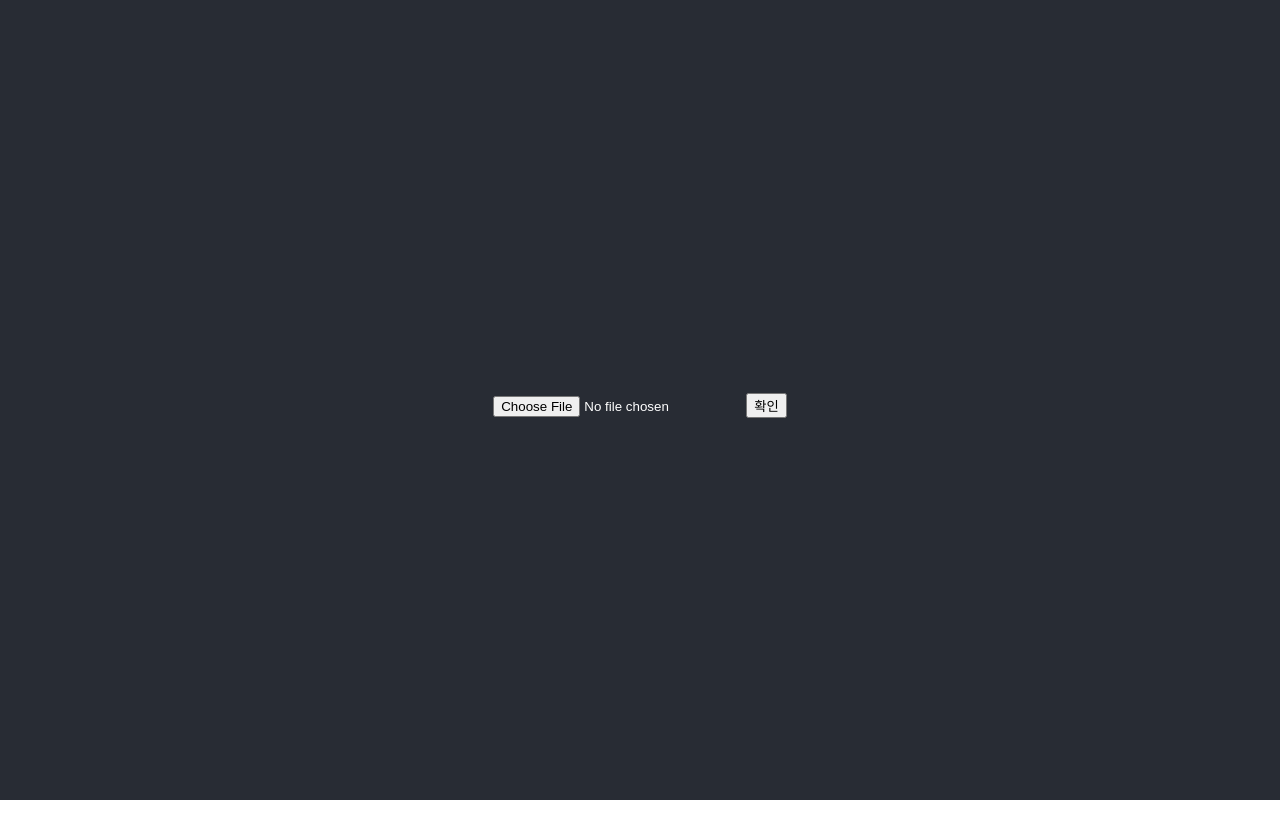
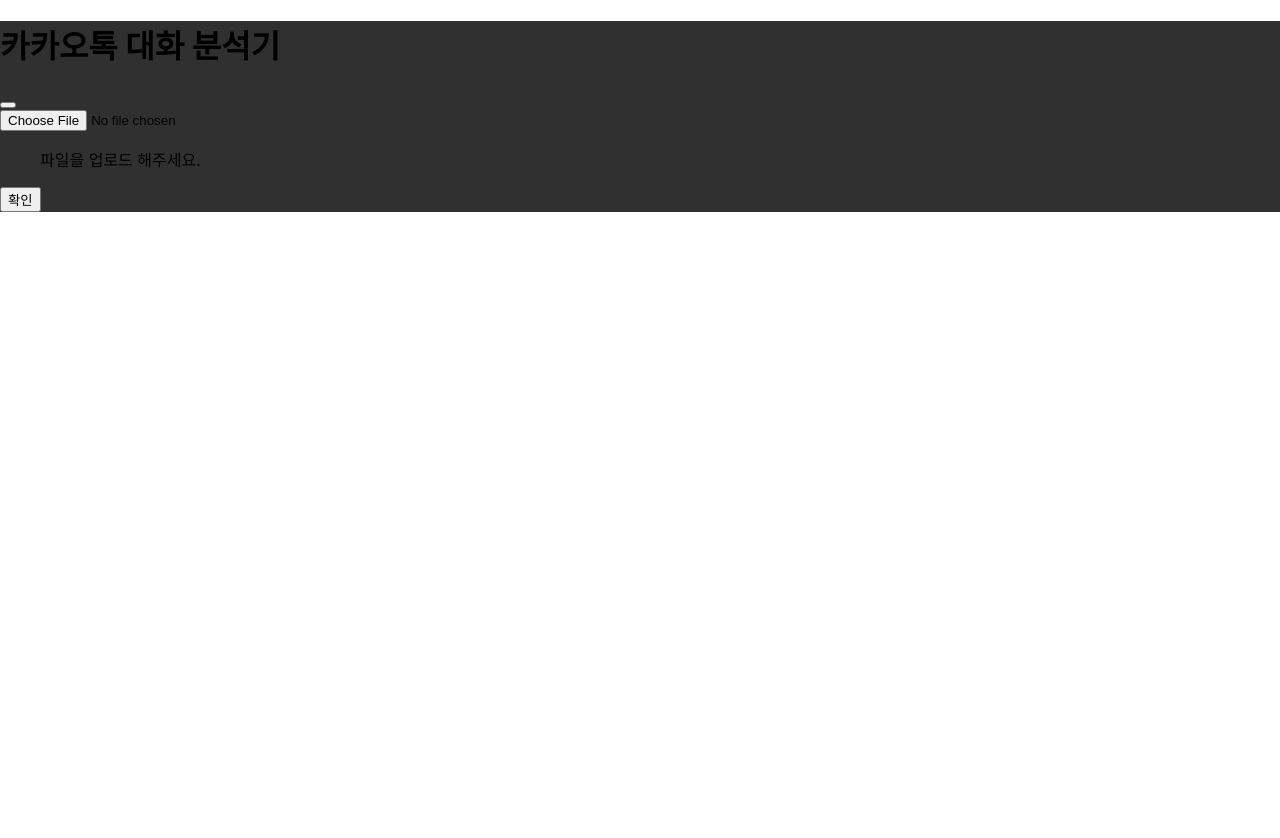
Before and after one commit to presentY1897/KakaoTalkMessageAnalysis, a React (Create React App) app: page / in a window 1280 px wide. Shown: the top 838 px of the page. After the commit the page ends 800 px from the top, so only its background shows below. Built offline with nearby package versions, Linux system fonts and the light colour scheme.

Commit message:
mocking ui using bootstrap

```diff
--- a/package.json
+++ b/package.json
@@ -4,11 +4,14 @@
   "private": true,
   "dependencies": {
     "@material-ui/core": "^4.11.0",
+    "@material-ui/icons": "^4.9.1",
     "@testing-library/jest-dom": "^4.2.4",
     "@testing-library/react": "^9.5.0",
+    "bootstrap": "^4.5.3",
     "chart.js": "^2.9.4",
     "papaparse": "^5.3.0",
     "react": "^16.13.1",
+    "react-bootstrap": "^1.4.0",
     "react-chartjs-2": "^2.10.0",
     "react-dom": "^16.13.1",
     "react-scripts": "3.4.3"
--- a/src/App.js
+++ b/src/App.js
@@ -1,17 +1,30 @@
 import React from 'react';
 import './App.css';
-import FileUpload from './FileUpload';
-import TalkDataViewer from './DataChart/TalkDataViewer';
+import ExplainTab from './Explain/ExplainTab';
+import FileUploadTab from './TalkingData/FileUploadTab';
+import DataViewerTab from './DataChart/DataViewerTab';
+import { Row, Container, Col } from 'react-bootstrap';
 
 function App() {
-  let selectedFile = null;
-  const selectTalkFile = file => selectedFile = file;
   return (
-    <div className="App">
-      <header className="App-header">
-        <FileUpload fileChanged={selectTalkFile}/>
-      </header>
-      <TalkDataViewer selectedFile={selectedFile}></TalkDataViewer>
+    <div>
+      <Container fluid style={{ backgroundColor: '#d5d5d5' }}>
+        <Row>
+          <Col>
+            <ExplainTab></ExplainTab>
+          </Col>
+        </Row>
+        <Row>
+          <Col>
+            <FileUploadTab></FileUploadTab>
+          </Col>
+        </Row>
+        <Row>
+          <Col>
+            <DataViewerTab></DataViewerTab>
+          </Col>
+        </Row>
+      </Container>
     </div>
   );
 }
--- /dev/null
+++ b/src/DataChart/DataViewerTab.js
@@ -0,0 +1,15 @@
+import React, { Component } from 'react';
+import TalkFilesContainer from '../TalkingData/TalkFilesContainer';
+import { Container } from 'react-bootstrap';
+
+class DataViewerTab extends Component {
+    render() {
+        return (
+            <Container>
+                <TalkFilesContainer addFile={this.props.file} selectFileEvent={this.props.fileChanged}></TalkFilesContainer>
+            </Container>
+        );
+    };
+};
+
+export default DataViewerTab;
--- /dev/null
+++ b/src/Explain/ExplainTab.js
@@ -0,0 +1,20 @@
+import { Button, Jumbotron } from 'react-bootstrap';
+import React from 'react';
+import { Component } from 'react';
+import Explanation from './Explanation';
+
+class ExplainTab extends Component{
+    render(){
+        return (
+            <Jumbotron style={{backgroundColor: '#303030'}}>
+                <h1> 카카오톡 대화 분석기 </h1>
+                <div>
+                    <Button color='primary'></Button>
+                    <Explanation></Explanation>
+                </div>
+            </Jumbotron>
+        );
+    }
+}
+
+export default ExplainTab;
--- /dev/null
+++ b/src/Explain/Explanation.js
@@ -0,0 +1,14 @@
+import { Container } from '@material-ui/core';
+import React from 'react';
+import { Component } from 'react';
+
+class Explanation extends Component{
+    render(){
+        return (
+            <Container>
+            </Container>
+        );
+    }
+}
+
+export default Explanation;
--- a/src/FileUpload.js
+++ b/src/FileUpload.js
@@ -1,5 +1,5 @@
 import React, { Component } from 'react';
-import TalkFilesContainer from './TalkingData/TalkFilesContainer';
+import { Figure, Button } from 'react-bootstrap';
 
 class FileUpload extends Component {
   state = {
@@ -14,8 +14,10 @@
     return (
       <div>
         <input type='file' placeholder='파일을 올려주세요' className="FileInputBox" onChange={this.inputChange}/>
-        <button type="submit" className="FileUploadButton">확인</button>
-        <TalkFilesContainer addFile = {this.state.file} selectFileEvent={this.props.fileChanged}></TalkFilesContainer>
+        <Figure>
+          파일을 업로드 해주세요.
+        </Figure>
+        <Button type="submit">확인</Button>
       </div>
     );
   };
--- /dev/null
+++ b/src/TalkingData/FileUploadTab.js
@@ -0,0 +1,16 @@
+import React, { Component } from 'react';
+import FileUpload from '../FileUpload';
+import { Container } from 'react-bootstrap';
+
+class FileUploadTab extends Component {
+    render(){
+        return(
+            <Container style={{backgroundColor: '#303030'}}>
+                <FileUpload>
+                </FileUpload>
+            </Container>
+        );
+    };
+};
+
+export default FileUploadTab;
--- a/src/TalkingData/TalkFilesContainer.js
+++ b/src/TalkingData/TalkFilesContainer.js
@@ -23,9 +23,9 @@
       <div>
         <GridList cellHeight={300} cols={4}>
           {this.state.files.map((file, idx) =>
-          <GridListTile key={idx} >
-            <TalkFile rawFile={file} clickEvent={this.props.selectFileEvent}></TalkFile>
-          </GridListTile>
+            <GridListTile key={idx} >
+              <TalkFile rawFile={file} clickEvent={this.props.selectFileEvent}></TalkFile>
+            </GridListTile>
           )}
         </GridList>
       </div>
```
Also changed, not shown: 1 other file (tests, documents, lock files or other folders).
